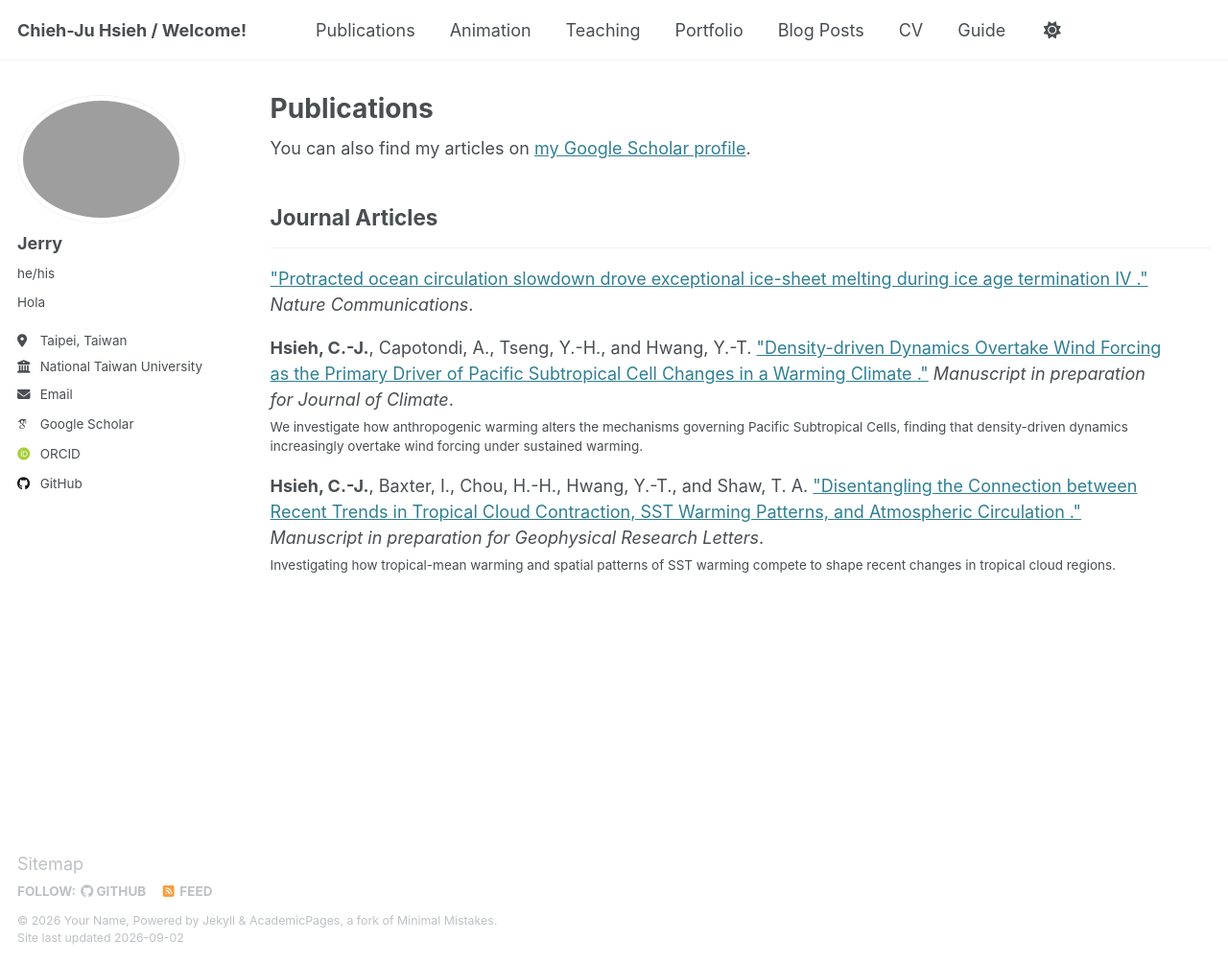
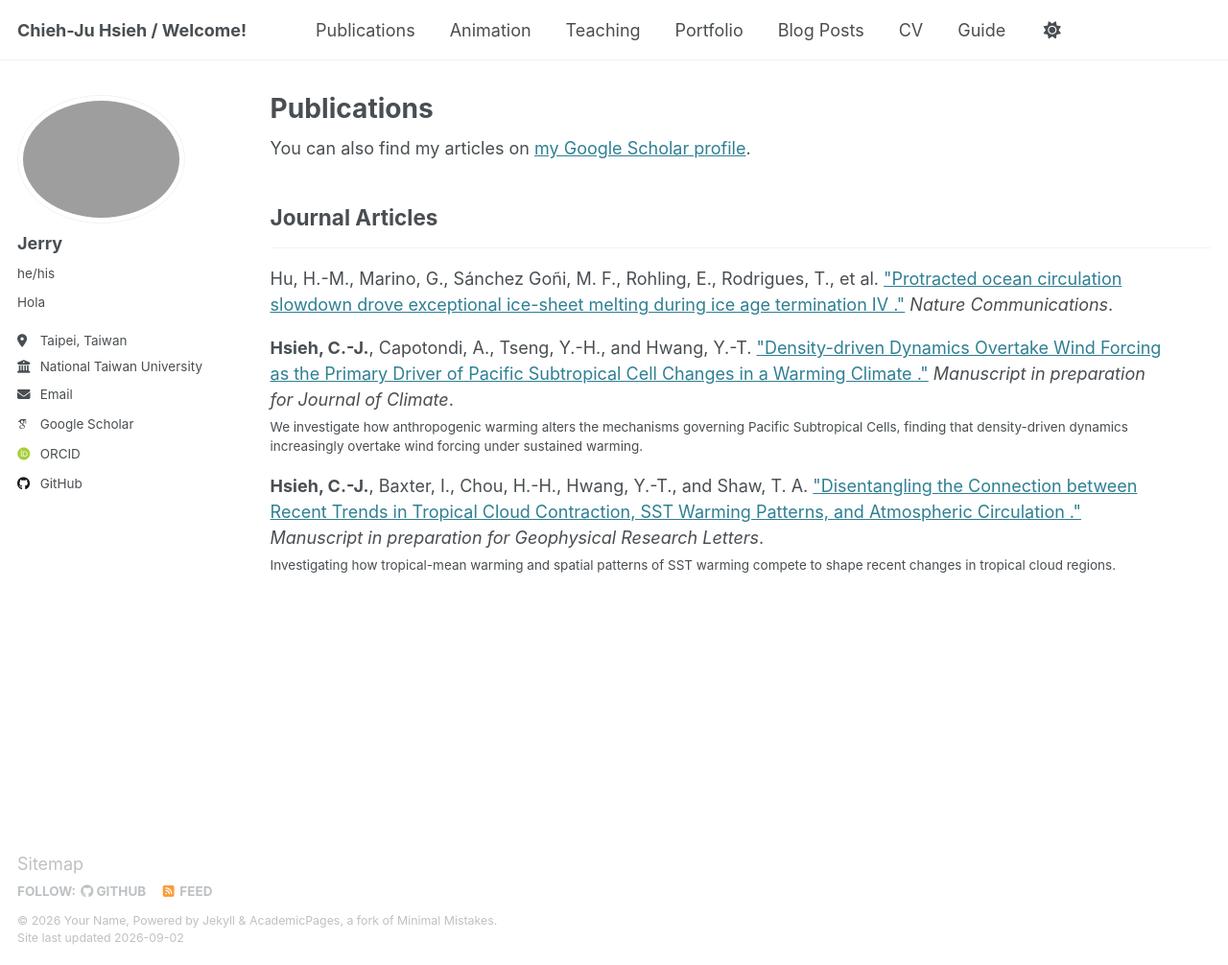
Before and after one commit to CJ-Hsieh/CJ-Hsieh.github.io, a Jekyll site: the page built from _pages/publications.html, in a window 1280 px wide and 1006 px high. Shown: the whole window at 96% size. Built offline with Jekyll 4.4.1, drawn with Linux system fonts in a browser that asks for light colours; some web fonts are replaced.

Commit message:
Add authors and citation to publication metadata

```diff
--- a/_publications/2026-hu-amoc-t4.md
+++ b/_publications/2026-hu-amoc-t4.md
@@ -6,5 +6,6 @@ permalink: /publication/2026-hu-amoc-t4
 date: 2026-09-01
 venue: "Nature Communications"
 doi: "10.1038/s41467-026-73733-6"
+authors: "Hu, H.-M., Marino, G., Sánchez Goñi, M. F., Rohling, E., Rodrigues, T., et al."
 citation: 'Hu, H.-M., Marino, G., Sánchez Goñi, M. F., et al. (2026). "Protracted ocean circulation slowdown drove exceptional ice-sheet melting during ice age termination IV." <i>Nature Communications</i>.'
 ---
```
